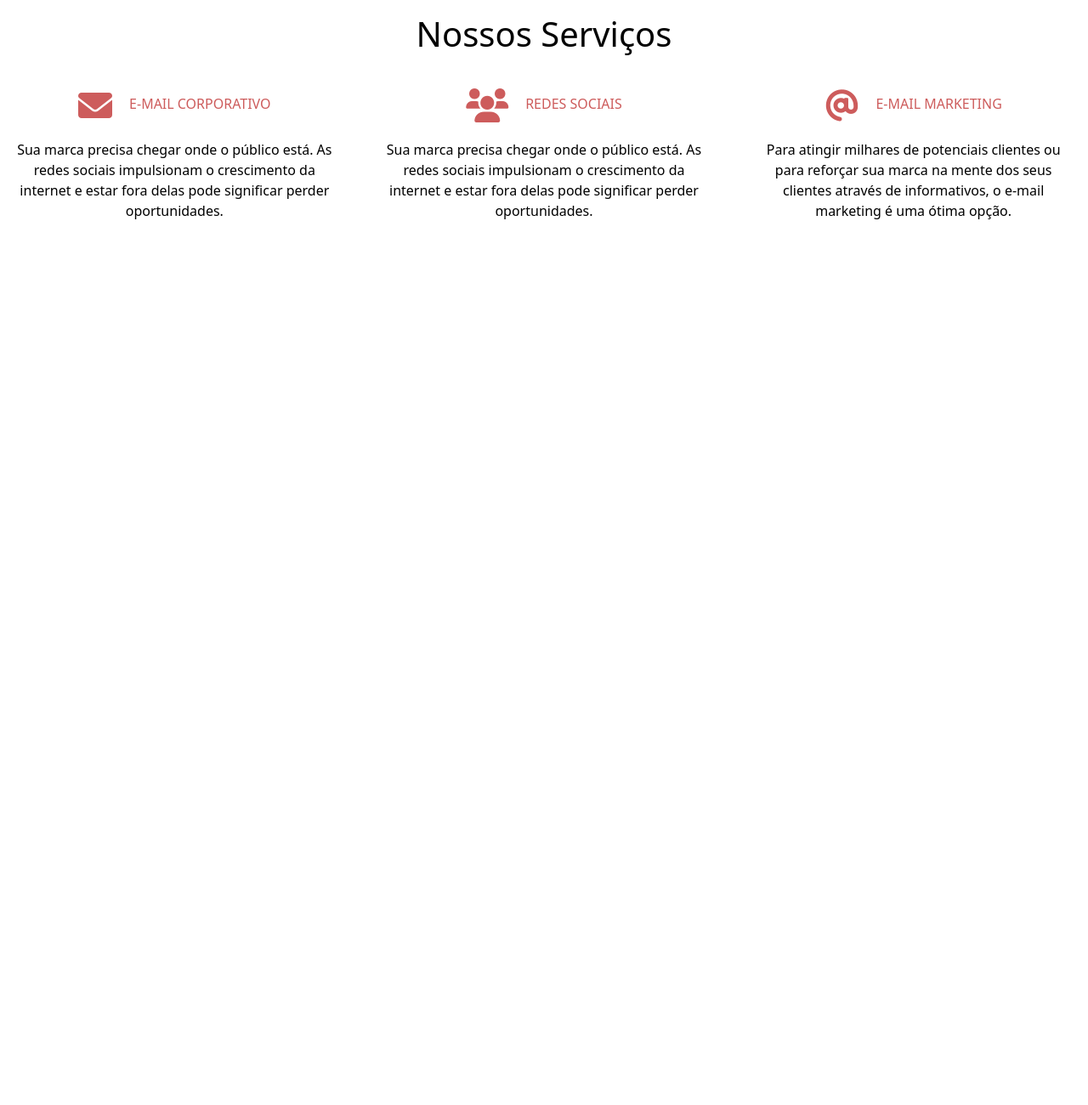
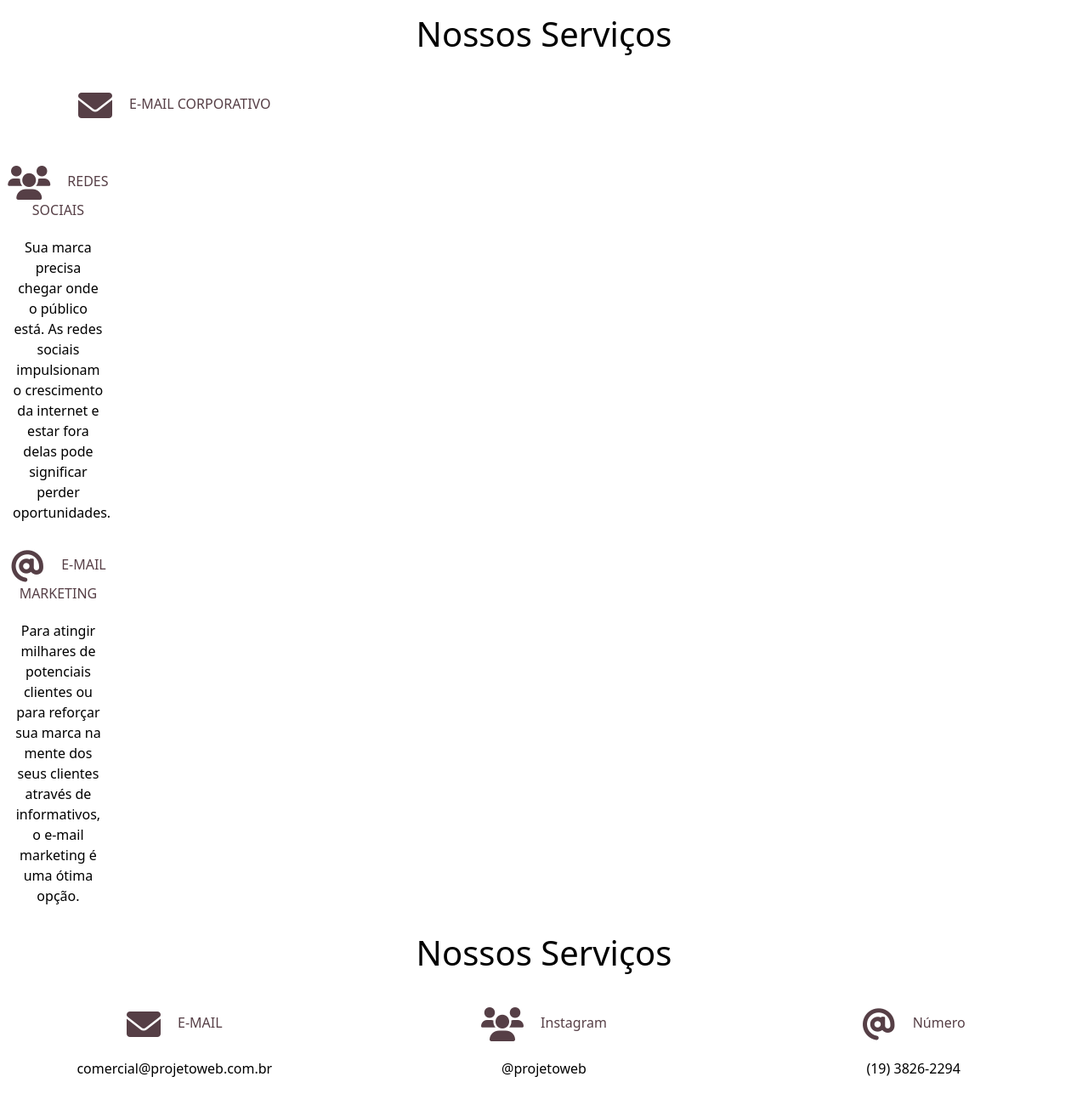
Before and after one commit to rodrigueskaua/Senai-Fundamentos-de-Web-Desing, a plain HTML site: page aula05 - treinando/index.html in a window 1280 px wide. Shown: the part 1106-2406 px from the top of the page at 85% size. Before the commit the page ends 1397 px from the top, so only its background shows below. Drawn offline with nearby package versions, Linux system fonts and the light colour scheme.

Commit message:
note 05/10 as 18:54

```diff
--- a/aula05 - treinando/_css/style.css
+++ b/aula05 - treinando/_css/style.css
@@ -5,7 +5,7 @@ body {
 
 }
 #nav {
-    background: linear-gradient(to right, #EAEAEA, #DBDBDB, #F2F2F2, #ADA996);
+    background: linear-gradient(to right, #a1ffce, #faffd1); /* W3C, IE 10+/ Edge, Firefox 16+, Chrome 26+, Opera 12+, Safari 7+ */
 }
 .navbar-brand .logo {
     width: 160px;
@@ -51,13 +51,13 @@ border-radius: 30%;
 }
 
 .icones {
-    color: #CD5C5C;
+    color: #563f46;
     font-size: 40px;
     margin-right: 20px;
 }
 
 .destaque-texto {
-    color: #CD5C5C;
+    color: #563f46;;
 
 }
 
--- a/aula05 - treinando/index.html
+++ b/aula05 - treinando/index.html
@@ -45,7 +45,7 @@
             <a class="nav-link"  href="#mainQuemSomos">Empresa</a>
           </li>
           <li class="nav-item">
-            <a class="nav-link" href="#">Portfólio</a>
+            <a class="nav-link" href="#servicos">Serviços</a>
           </li>
 
         </ul>
@@ -114,9 +114,7 @@
       <div class="row">
         <div class="col-sm-4 text-center align-middle destaque-texto">
           <i class="fas fa-envelope align-middle icones"></i>E-MAIL CORPORATIVO
-          <p class="destaque text-center align-middle">Sua marca precisa chegar onde o público está. As redes sociais impulsionam o crescimento da internet e
-          estar fora delas pode significar perder oportunidades.</p>
-        </div>
+          <p class="destaque text-center align-middle">
 
           <div class="col-sm-4 text-center align-middle destaque-texto">
             <i class="fas fa-users align-middle icones"></i>REDES SOCIAIS
@@ -132,6 +130,35 @@
         </div>
       </div>
     </section>
+
+    <section id="Contato">
+      <div class="container-fluid">
+        <div class="row">
+          <div class="col-12">
+            <h3 class="main-title">Nossos Serviços</h3>
+          </div>
+        </div>
+      </div>
+
+      <div class="row">
+        <div class="col-sm-4 text-center align-middle destaque-texto">
+          <i class="fas fa-envelope align-middle icones"></i>E-MAIL
+          <p class="destaque text-center align-middle">comercial@projetoweb.com.br</p>
+        </div>
+
+          <div class="col-sm-4 text-center align-middle destaque-texto">
+            <i class="fas fa-users align-middle icones"></i>Instagram
+            <p class="destaque text-center align-middle">@projetoweb</p>
+
+
+          </div>
+
+          <div class="col-sm-4 text-center align-middle destaque-texto">
+            <i class="fas fa-at align-middle icones"></i>Número
+            <p class="destaque text-center align-middle">(19) 3826-2294</p>
+          </div>
+        </div>
+      </div>
   </main>
 
   <!-- Option 1: Bootstrap Bundle with Popper -->
```
